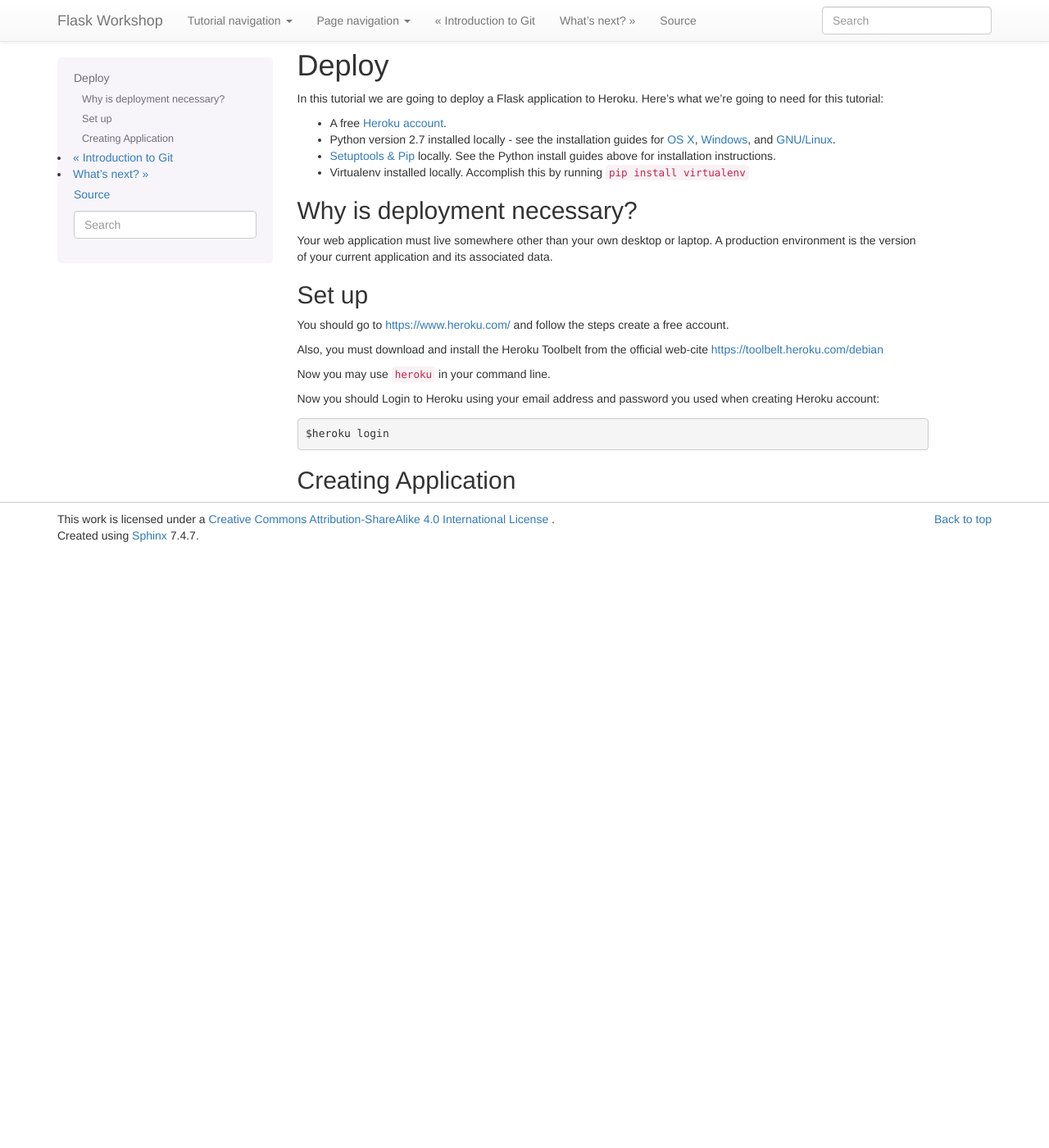
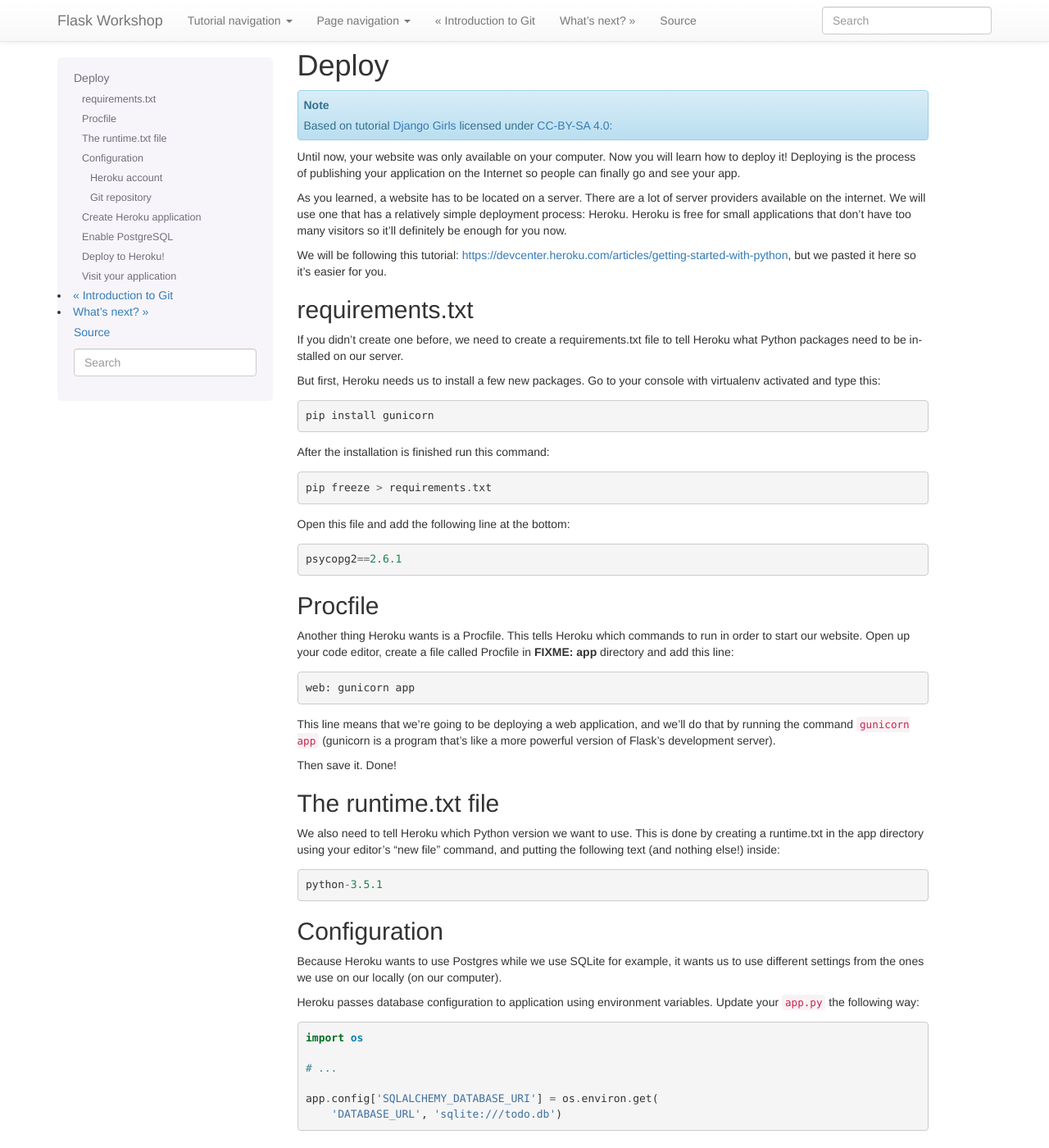
Before and after one commit to cutwater/FlaskWorkshop, a Sphinx documentation site: the page built from docs/deploy.rst, in a window 1280 px wide and 1400 px high. Shown: the whole window at 82% size. Built offline with Sphinx 7.4.7, drawn with Linux system fonts in a browser that asks for light colours; some of the changed text lies outside the part shown.

Commit message:
Describe how to deploy app on Heroku

```diff
--- a/docs/deploy.rst
+++ b/docs/deploy.rst
@@ -2,40 +2,198 @@
 Deploy
 ======
 
-In this tutorial we are going to deploy a Flask application to Heroku.
-Here's what we're going to need for this tutorial:
+.. note::
 
-* A free `Heroku account <https://signup.heroku.com/dc>`_.
-* Python version 2.7 installed locally - see the installation guides for
-  :ref:`install-macos`, :ref:`install-windows`, and :ref:`install-linux`.
-* :ref:`install-pip` locally. See the Python install guides above for
-  installation instructions.
-* Virtualenv installed locally. Accomplish this by running ``pip install virtualenv``
+    Based on tutorial `Django Girls <http://tutorial.djangogirls.org/en/>`_
+    licensed under `CC-BY-SA 4.0 <http://creativecommons.org/licenses/by-sa/4.0/>`_:
+
+Until now, your website was only available on your computer.
+Now you will learn how to deploy it! Deploying is the process of publishing
+your application on the Internet so people can finally go and see your app.
+
+As you learned, a website has to be located on a server.
+There are a lot of server providers available on the internet.
+We will use one that has a relatively simple deployment process:
+Heroku. Heroku is free for small applications that don't have too many
+visitors so it'll definitely be enough for you now.
+
+We will be following this tutorial:
+https://devcenter.heroku.com/articles/getting-started-with-python,
+but we pasted it here so it's easier for you.
+
+requirements.txt
+================
+
+If you didn't create one before, we need to create a requirements.txt
+file to tell Heroku what Python packages need to be installed on our server.
+
+But first, Heroku needs us to install a few new packages.
+Go to your console with virtualenv activated and type this::
+
+    pip install gunicorn
+
+After the installation is finished run this command::
+
+    pip freeze > requirements.txt
+
+Open this file and add the following line at the bottom::
+
+    psycopg2==2.6.1
+
+Procfile
+========
+
+Another thing Heroku wants is a Procfile.
+This tells Heroku which commands to run in order to start our website.
+Open up your code editor, create a file called Procfile in **FIXME: app**
+directory and add this line::
+
+    web: gunicorn app
+
+This line means that we're going to be deploying a web application,
+and we'll do that by running the command ``gunicorn app``
+(gunicorn is a program that's like a more powerful version of Flask's
+development server).
+
+Then save it. Done!
+
+The runtime.txt file
+====================
+
+We also need to tell Heroku which Python version we want to use.
+This is done by creating a runtime.txt in the app directory
+using your editor's "new file" command, and putting the following text
+(and nothing else!) inside::
+
+    python-3.5.1
+
+Configuration
+=============
+
+Because Heroku wants to use Postgres while we use SQLite for example,
+it wants us to use different settings from the ones we use on our locally
+(on our computer).
+
+Heroku passes database configuration to application
+using environment variables. Update your ``app.py`` the following way:
+
+.. code-block:: python
+
+    import os
+
+    # ...
+
+    app.config['SQLALCHEMY_DATABASE_URI'] = os.environ.get(
+        'DATABASE_URL', 'sqlite:///todo.db')
 
 
-Why is deployment necessary?
-----------------------------
+Heroku account
+--------------
 
-Your web application must live somewhere other than your own desktop or laptop.
-A production environment is the version of your current application and its
-associated data.
+You need to install your Heroku toolbelt which you can find here
+(you can skip the installation if you've already installed it during setup):
+https://toolbelt.heroku.com/
 
-Set up
-------
+After restarting your command prompt, don't forget to go to your
+``todoapp`` folder again and activate your ``virtualenv``!
+(Hint: Check the Django installation chapter)
 
-You should go to `<https://www.heroku.com/>`_ and follow the steps create a free
-account.
+Then authenticate your Heroku account on your computer by running
+this command::
 
-Also, you must download and install the Heroku Toolbelt from the official
-web-cite `<https://toolbelt.heroku.com/debian>`_
+    $ heroku login
 
-Now you may use ``heroku`` in your command line.
+In case you don't have an SSH key this command will automatically
+create one. SSH keys are required to push code to the Heroku.
 
-Now you should Login to Heroku using your email address and password you used
-when creating Heroku account::
+Git repository
+--------------
 
-    $heroku login
+Heroku uses git for its deployments. First you need to create a local
+repository, if you haven't done this already::
 
+    $ git config --global user.name "Your Name"
+    $ git config --global user.email you@example.com
+    $ git init
 
-Creating Application
---------------------
+Create the file named ``.gitignore`` in your application directory and
+add add the following lines to that file::
+
+    *.pyc
+    __pycache__
+    *.db
+    venv
+
+And commit your changes::
+
+    $ git status
+    $ git add -A .
+    $ git commit -m "Commit files for Heroku"
+
+Create Heroku application
+=========================
+
+To create a Heroku application run::
+
+    $ heroku create
+
+Heroku will pick an unused name for you
+(probably something like ``desolate-lowlands-28090``
+
+If you ever feel like changing the name of your Heroku application,
+you can do so at any time with this command
+(replace ``the-new-name`` with the new name you want to use)::
+
+    $ heroku apps:rename the-new-name
+
+Enable PostgreSQL
+=================
+
+::
+
+    $ heroku addons:create heroku-postgresql:hobby-dev
+
+Deploy to Heroku!
+=================
+
+That was a lot of configuration and installing, right?
+But you only need to do that once! Now you can deploy!
+
+When you ran heroku create, it automatically added the Heroku
+remote for our app to our repository.
+Now we can do a simple git push to deploy our application::
+
+    $ git push heroku master
+
+Visit your application
+======================
+
+If you don't know the name of your application simply run::
+
+    $ heroku apps:info
+
+Open your application in the browser via URL like
+``https://<appname>.herokuapp.com/``, and at the moment you will probably
+see an error page.
+
+The error you saw was because we when we deployed to Heroku, we created
+a new database and it's empty. We need to run the ``create_all()``,
+just like we did on our local server.
+
+This time, it comes via a special command-line on our own computer,
+``heroku run``::
+
+    $ heroku run python
+
+It will open python in the interactive mode on the remote side, so you can
+execute::
+
+    >>> from app import db
+    >>> db.create_all()
+
+Now restart your application::
+
+    $ heroku restart
+
+Refresh it in your browser, and there you go!
+You now know how to deploy your application in the Internet.
--- a/docs/flask-forms.rst
+++ b/docs/flask-forms.rst
@@ -100,6 +100,10 @@
 Organizing templates
 ====================
 
+.. note::
+    Based on `The Django Book <http://www.djangobook.com/en/2.0/index.html>`_
+    licensed under `
+
 You may noticed that we’ve just duplicated a lot of HTML.
 
 Our template examples so far have been tiny HTML snippets,
```
Also changed, not shown: 4 other files.
